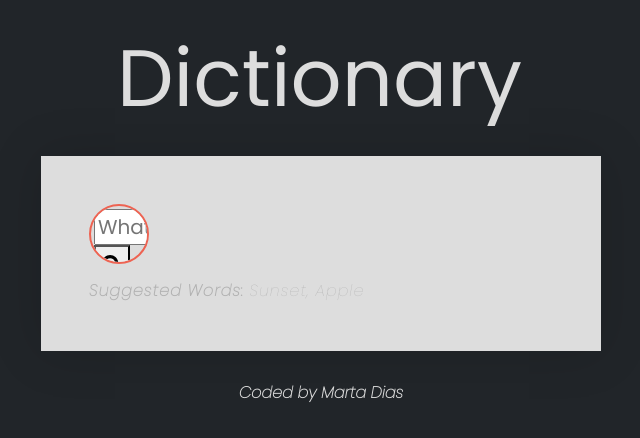
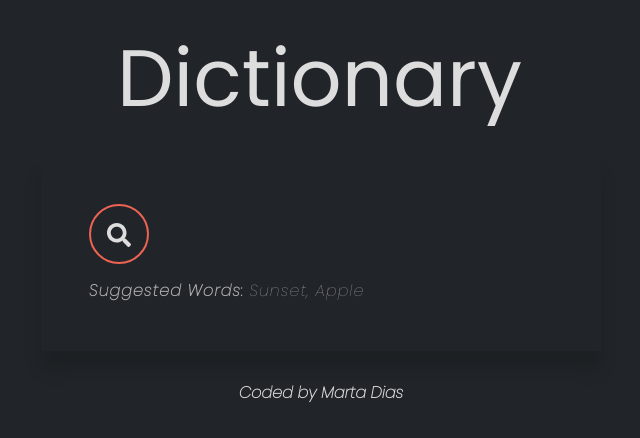
Before and after one commit to MDias04/awesome-dictionary, a React (Create React App) app: page / in a window 1280 px wide. Shown: the top 438 px of the page, without its empty margins (319-959 px from the left). Built offline with nearby package versions, Linux system fonts and the light colour scheme.

Commit message:
Dictionary style update

```diff
--- a/src/styles/Dictionary.css
+++ b/src/styles/Dictionary.css
@@ -4,38 +4,28 @@
   box-sizing: border-box;
 }
 
-:root {
-  --clr-primary: #ee6352;
-  --clr-body: #333;
-  --clr-bg: #ddd;
-  --clr-shadow: rgba(0, 0, 0, 0.15);
-  --clr-hint: #b1b1b1;
-}
-
 body {
   font-family: "Poppins", sans-serif;
-  /* min-height: 100vh; */
   display: flex;
   justify-content: center;
   align-items: center;
 }
 
 .wrap-dictionary {
-  background: var(--clr-bg);
   width: 70vh;
   padding: 3em;
-  box-shadow: 0 0 3em var(--clr-shadow);
+  box-shadow: 0 1.2em 1em var(--clr-shadow);
   position: relative;
 }
 
 .search-form {
-  --size: 60px; /*Create a variable size */
+  --size: 60px; /*Create a variable size for this form */
 
   border: 2px solid var(--clr-primary);
   display: flex;
   border-radius: 100px;
   overflow: hidden;
-  font-size: 1.25rem;
+  font-size: 1.25em;
   position: relative;
   width: var(--size);
   height: var(--size);
@@ -44,55 +34,57 @@ body {
   padding: 3px;
 }
 
-.search__input {
+.search_input {
   border: 0;
-
   flex-grow: 1;
   outline: 0;
   z-index: 2;
   position: absolute;
   top: 0;
   bottom: 0;
-  left: 0;
+  left: 60px;
   width: 100%;
   background: transparent;
   opacity: 0;
   cursor: pointer;
+
+  color: var(--clr-bg-light);
 }
 
-.search__submit {
+.search_submit {
   font-size: 1.5rem;
   margin-left: auto;
   background: 0;
   border: 0;
   cursor: pointer;
   border-radius: 50%;
+
   transition: background 200ms ease-out;
   width: calc(var(--size) - 10px);
   height: calc(var(--size) - 10px);
-  color: var(--clr-body);
+  color: var(--clr-bg-light);
 }
 
 .search-form:focus-within {
   width: 100%;
 }
-.search__input {
+.search_input {
   opacity: 1;
   z-index: initial;
   cursor: initial;
   width: calc(100% - var(--size));
 }
 
-.search__submit:hover {
+.search_submit:hover {
   background: var(--clr-primary);
   color: white;
   box-shadow: 0 0 10px rgba(0, 0, 0, 0.15);
 
+  transform: rotate(1turn);
   transition: transform 500ms ease-out;
 }
-.search__submit:focus {
+.search_submit:focus {
   outline: 0;
-  transform: rotate(1turn);
   box-shadow: 0 0 10px rgba(0, 0, 0, 0.65);
 }
 
```
